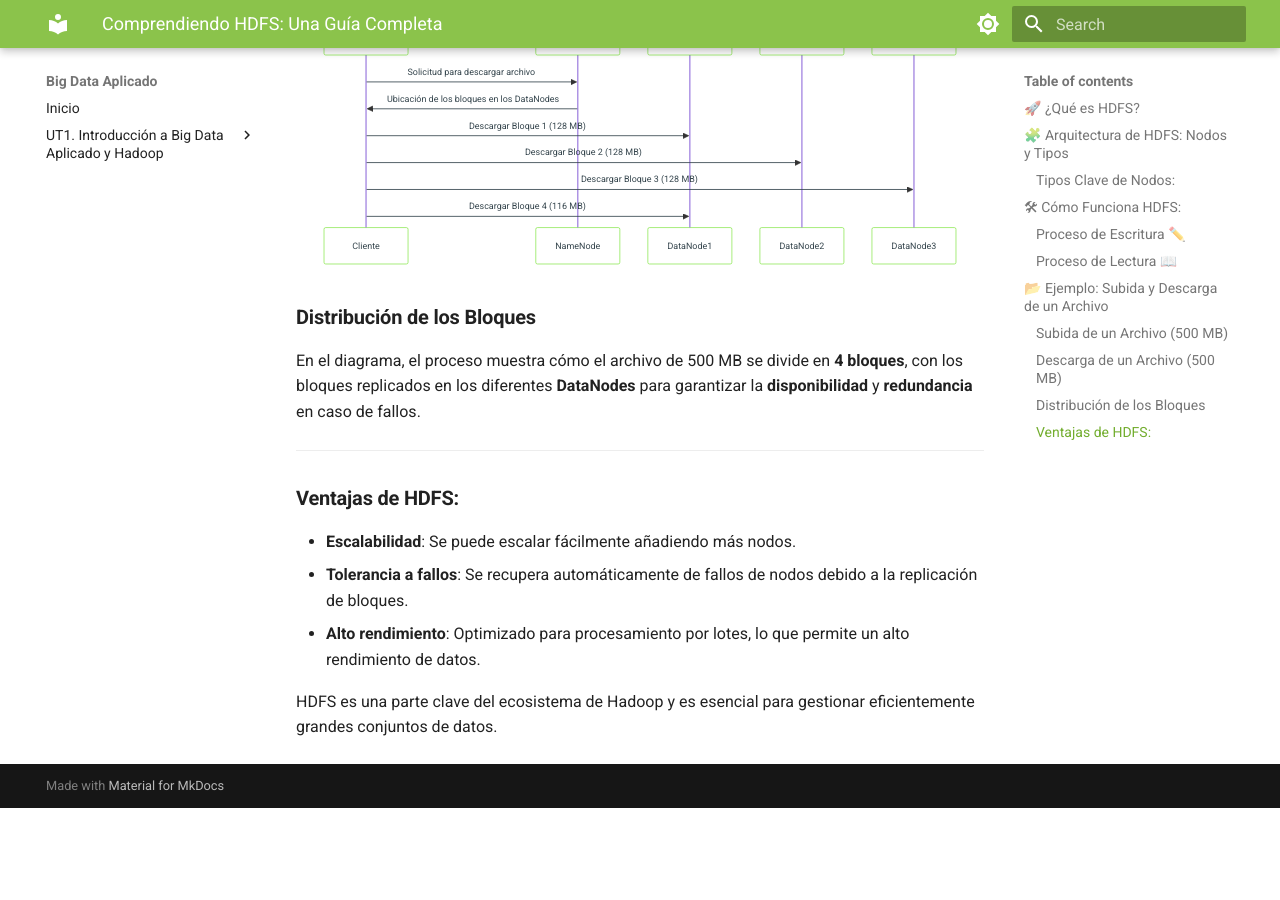
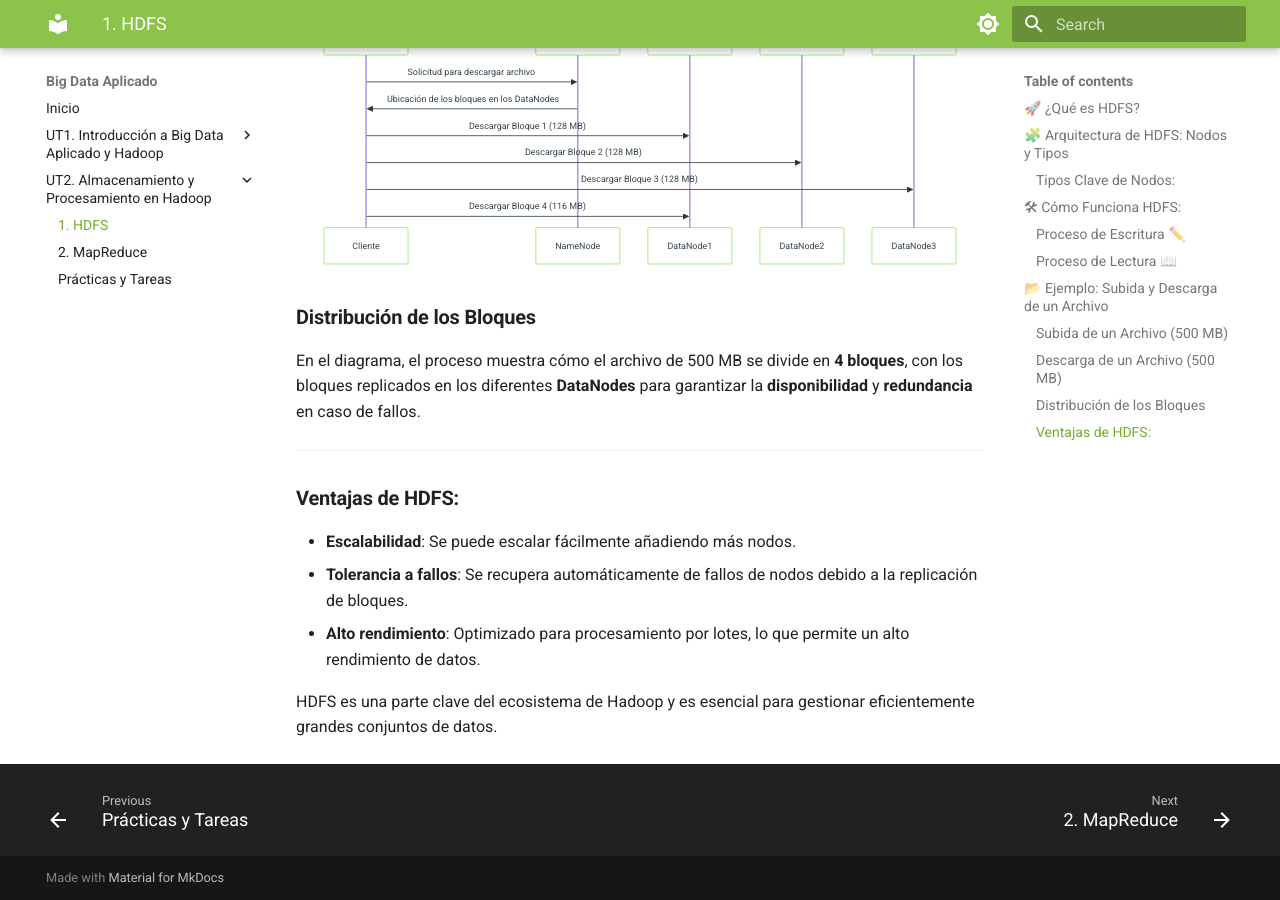
Before and after one commit to jgarciadeparedesh02/bda-apuntes, an MkDocs documentation site: the page built from docs/ut2-almacenamiento-y-procesamiento-en-hadoop/1hdfs.md, in a window 1280 px wide and 900 px high, scrolled down 3167 px. Built offline with MkDocs 1.6.1 and Material for MkDocs 9.7.7, drawn with Linux system fonts in a browser that asks for light colours; before the commit the page ends 3975 px from its top, so only the background shows below that.

Commit message:
mkdocs upload

```diff
--- a/mkdocs.yml
+++ b/mkdocs.yml
@@ -7,8 +7,11 @@ nav:
           - "2.1. ¿Qué es Apache Hadoop?": "ut1-introduccion-a-hadoop/21queesapachehadoop.md"
           - "2.2. Ecosistema Hadoop y sus Distribuciones": "ut1-introduccion-a-hadoop/22ecosistemahadoopydistribuciones.md"
           - "2.3. Arquitectura": "ut1-introduccion-a-hadoop/23arquitectura.md"
-          - "2.4. Beneficios, Desventajas y Dificultades": "ut1-introduccion-a-hadoop/24beneficiosdesventajasydificultades.md"
       - "Prácticas y Tareas": "ut1-introduccion-a-hadoop/indicedetareas.md"
+  - "UT2. Almacenamiento y Procesamiento en Hadoop":
+      - "1. HDFS": "ut2-almacenamiento-y-procesamiento-en-hadoop/1hdfs.md"
+      - "2. MapReduce": "ut2-almacenamiento-y-procesamiento-en-hadoop/2mapreduce.md"
+      - "Prácticas y Tareas": "ut2-almacenamiento-y-procesamiento-en-hadoop/tareas/index.md"
 markdown_extensions:
   - admonition
   - attr_list
```
